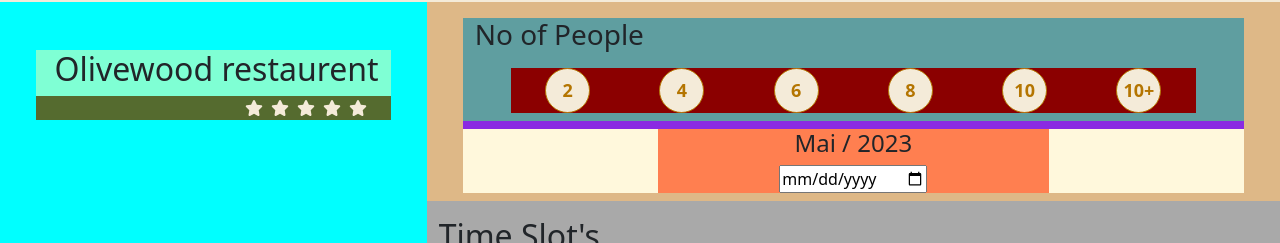
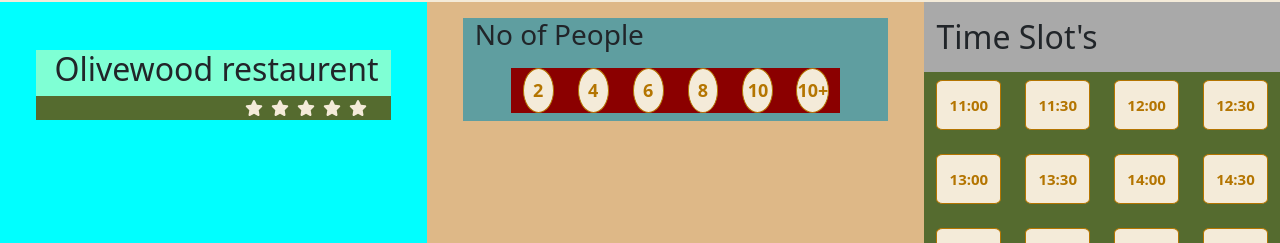
Before and after one commit to kartikriziya/RTRT, a Vue app: page /reservieren in a window 1280 px wide. Shown: the part 197-440 px from the top of the page. Built offline with nearby package versions, Linux system fonts and the light colour scheme.

Commit message:
Revert "calender added"
This reverts commit b4d5dca7f4e6952847901bf6b5e29a021b6bb625.

```diff
--- a/src/components/CustomerDetails.vue
+++ b/src/components/CustomerDetails.vue
@@ -1,19 +1,5 @@
 <script setup>
 import { ref } from 'vue'
-
-const count = ref('')
-
-var today = new Date()
-const date = today.getDate()
-var month = today.getMonth()
-const totalDays = new Date(today.getFullYear(), month + 1, 0).getDate()
-
-const minDate = ref(today.getFullYear() + ' ' + month + ' ' + date)
-console.log(minDate.value)
-
-function test() {
-  document.querySelector('#datePicker').setAttribute('min', '2023-06-01')
-}
 
 const noOfPeople = ref([
   { id: 'check2', people: '2' },
@@ -47,7 +33,7 @@ const timinings = ref([
 </script>
 <template>
   <div class="row pb-5">
-    <div class="col-sm-12 ps-5 pt-3 pe-5 pb-2" id="details" style="background-color: burlywood">
+    <div class="col-xl-7 ps-5 pt-3 pe-5 pb-2" id="details" style="background-color: burlywood">
       <!--                     -->
       <!--    No of People     -->
       <!--                     -->
@@ -74,34 +60,13 @@ const timinings = ref([
         <!--                     -->
         <!--        Calender     -->
         <!--                     -->
-        <div class="col-12 pt-2" style="background-color: blueviolet">
-          <div class="row" style="background-color: cornsilk">
-            <div class="col-sm-3"></div>
-            <div
-              class="col-sm-6"
-              style="background-color: coral; display: flex; justify-content: center"
-            >
-              <h4>Mai / 2023</h4>
-            </div>
-            <div class="col-sm-3"></div>
-          </div>
-          <div class="row" style="background-color: cornsilk">
-            <div class="col-sm-3"></div>
-            <div
-              class="col-sm-6"
-              style="background-color: coral; display: flex; justify-content: center"
-            >
-              <input type="date" id="datePicker" @click="test()" />
-            </div>
-            <div class="col-sm-3"></div>
-          </div>
-        </div>
+        <div class="col-12 pt-2"></div>
       </div>
     </div>
     <!--                     -->
     <!--      Time Slot's    -->
     <!--                     -->
-    <div class="col-sm-12 pt-3 pb-2" style="background-color: darkgray">
+    <div class="col-xl-5 pt-3 pb-2" style="background-color: darkgray">
       <h2>Time Slot's</h2>
       <div class="row pt-2" id="timinings">
         <div
```
